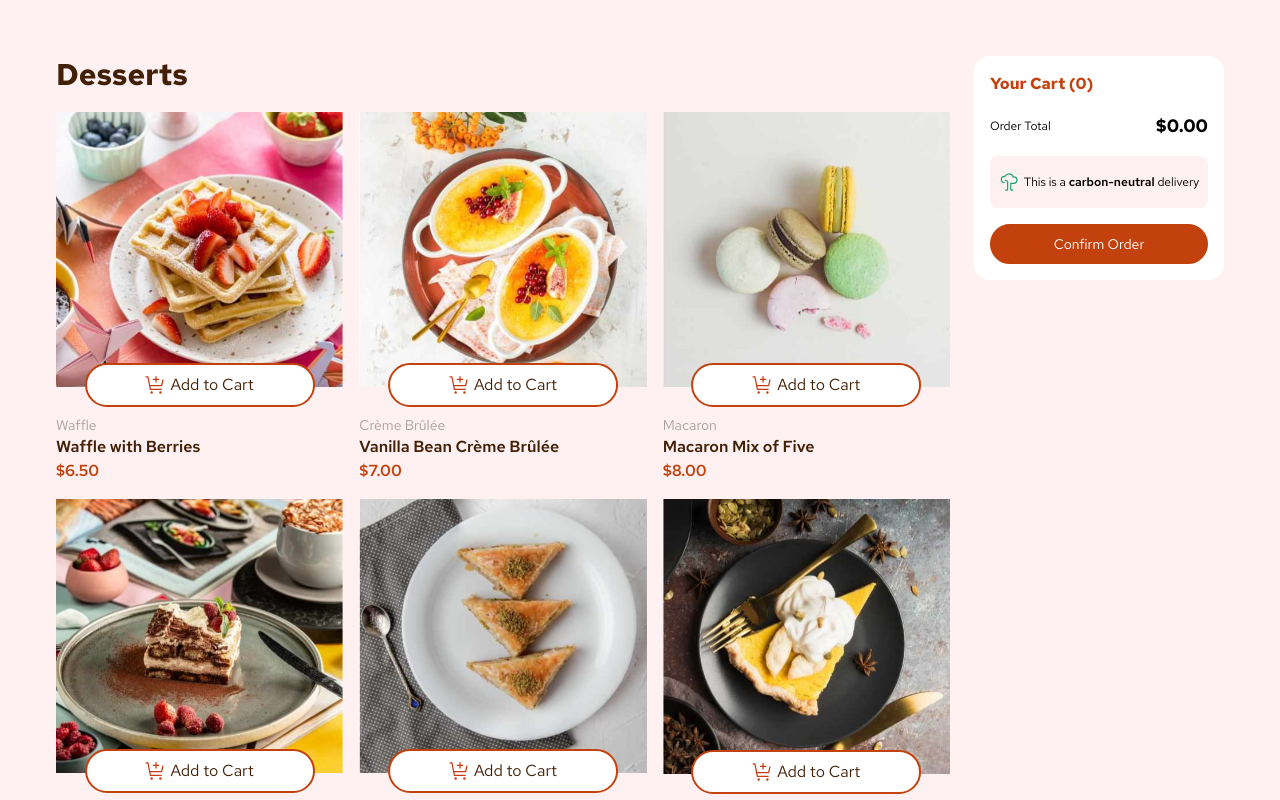
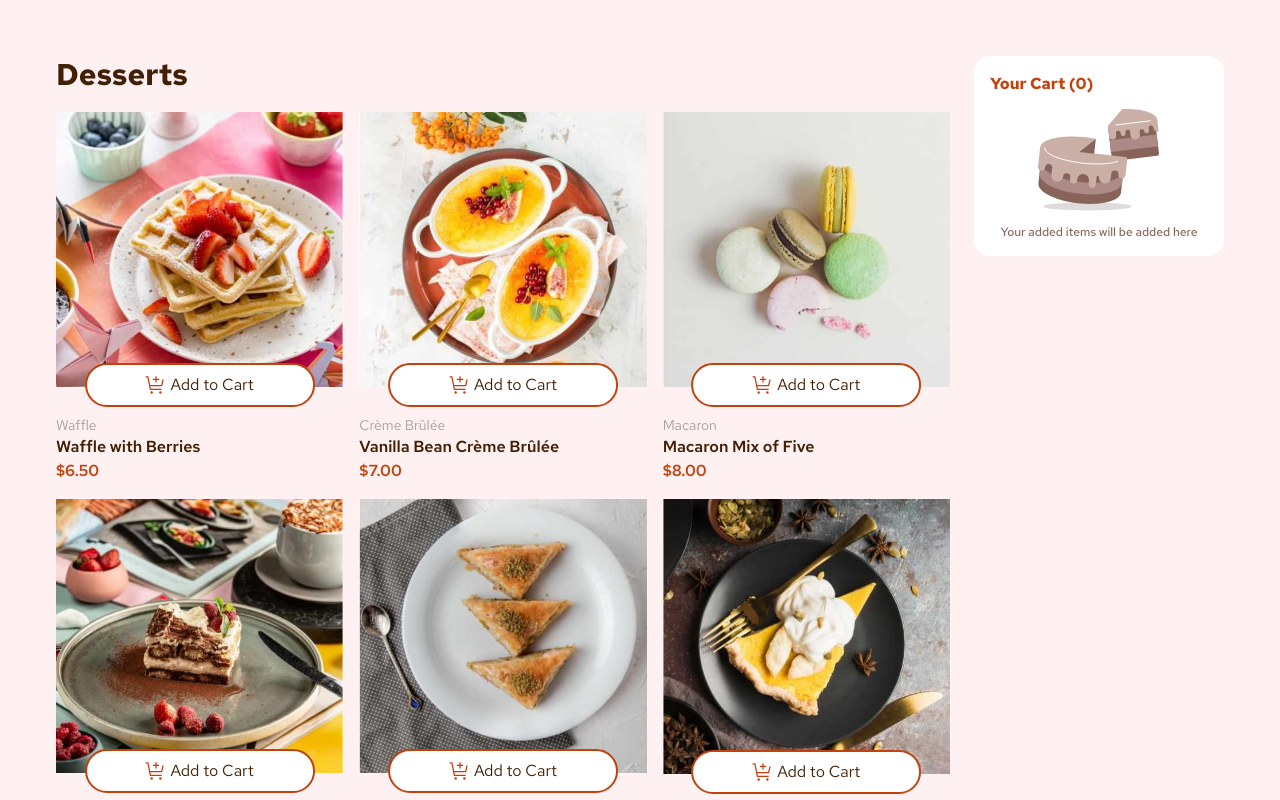
Before and after one commit to ladeoshodi/product-list-with-cart, a React (Vite) app: page / in a window 1280 px wide. Shown: the top 800 px of the page. Built offline with nearby package versions, Linux system fonts and the light colour scheme.

Commit message:
Add empty cart illustration

```diff
--- a/src/components/Cart.tsx
+++ b/src/components/Cart.tsx
@@ -3,6 +3,7 @@ import { ICart } from "../types/cart";
 import { IDessert } from "../types/dessert";
 
 import removeItemIcon from "../assets/images/icon-remove-item.svg";
+import emptyCart from "../assets/images/illustration-empty-cart.svg";
 
 interface CartProps {
   cart: ICart;
@@ -34,6 +35,8 @@ function Cart({ cart, removeCartItem }: CartProps) {
   return (
     <section className="rounded-2xl bg-white p-4">
       <p className="text-orange-700 font-bold">Your Cart ({getCartLength()})</p>
+      {getCartLength() > 0 ? (
+        <>
           <div className="my-4">
             <div>
               {Object.keys(cart).map((itemName, idx) => {
@@ -71,7 +74,9 @@ function Cart({ cart, removeCartItem }: CartProps) {
             </div>
             <div className="flex items-center">
               <span className="text-xs">Order Total</span>{" "}
-          <span className="ml-auto font-bold text-lg">${getCartTotal()}</span>
+              <span className="ml-auto font-bold text-lg">
+                ${getCartTotal()}
+              </span>
             </div>
           </div>
           <div className="py-4 my-4 bg-rose-50 rounded-lg">
@@ -93,6 +98,15 @@ function Cart({ cart, removeCartItem }: CartProps) {
               Confirm Order
             </button>
           </div>
+        </>
+      ) : (
+        <div className="flex justify-center items-center flex-col">
+          <img src={emptyCart} />
+          <h4 className="text-xs text-center text-[#87645a] font-medium">
+            Your added items will be added here
+          </h4>
+        </div>
+      )}
     </section>
   );
 }
```
Lines whose indentation alone changed are shown as unchanged.
